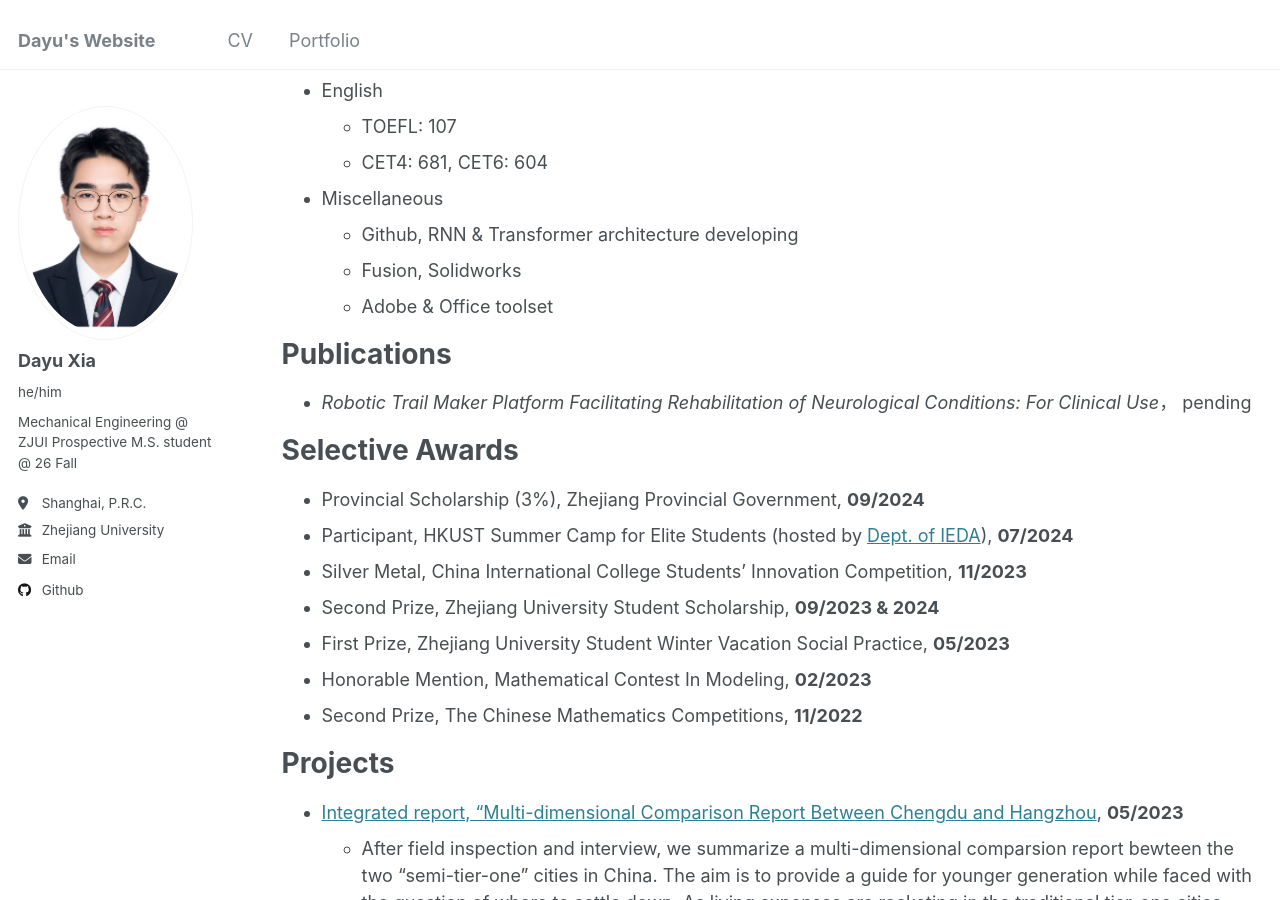
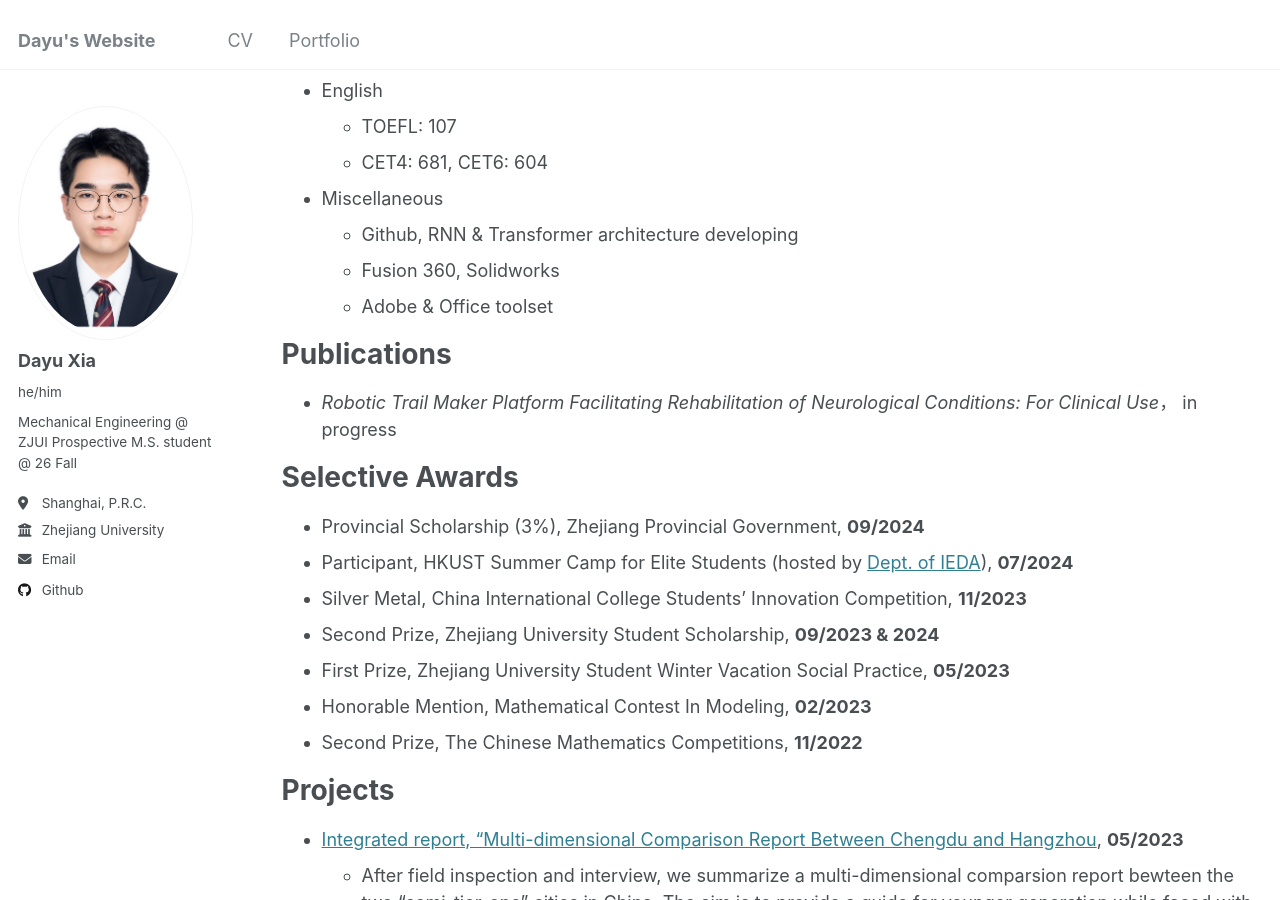
Before and after one commit to dyxia1241/dyxia1241.github.io, a Jekyll site: the page built from _pages/cv.md, in a window 1280 px wide and 900 px high, scrolled down 1316 px. Built offline with Jekyll 4.4.1, drawn with Linux system fonts in a browser that asks for light colours.

Commit message:
Update cv.md

```diff
--- a/_pages/cv.md
+++ b/_pages/cv.md
@@ -50,12 +50,12 @@ Skills
   * CET4: 681, CET6: 604
 * Miscellaneous
   * Github, RNN & Transformer architecture developing
-  * Fusion, Solidworks
+  * Fusion 360, Solidworks
   * Adobe & Office toolset
 
 Publications
 ======
-* *Robotic Trail Maker Platform Facilitating Rehabilitation of Neurological Conditions: For Clinical Use*， pending
+* *Robotic Trail Maker Platform Facilitating Rehabilitation of Neurological Conditions: For Clinical Use*， in progress
 
 Selective Awards
 ======
```
